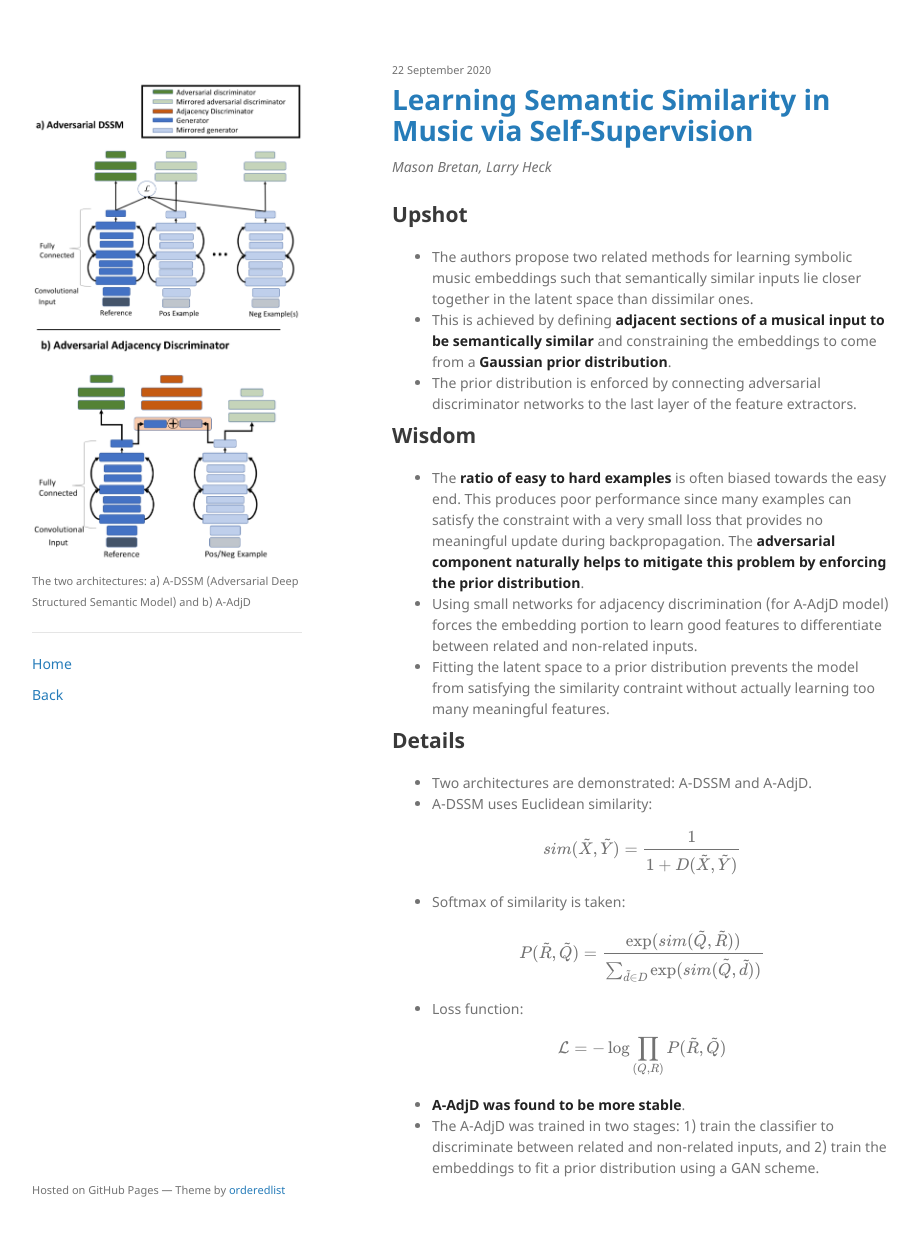
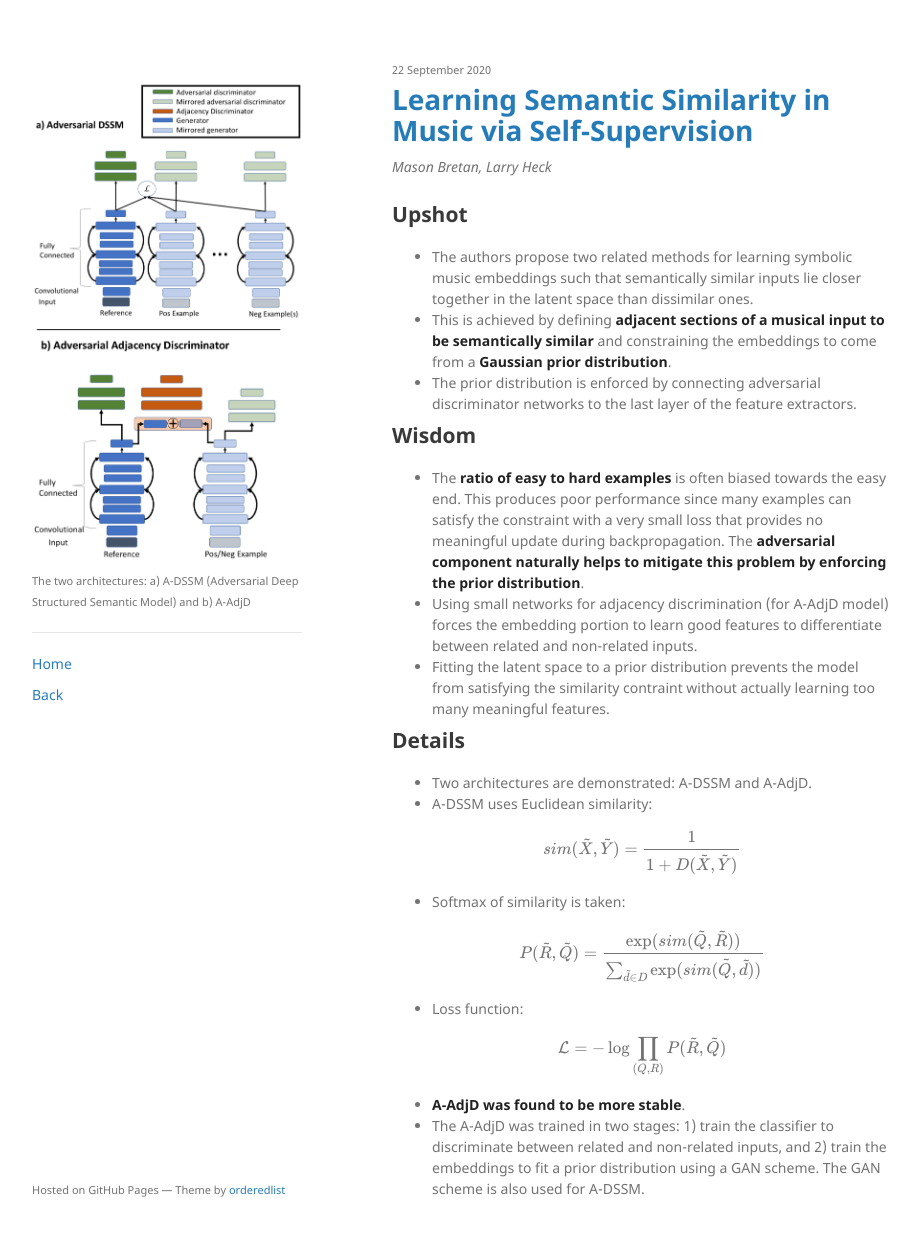
Before and after one commit to shreyanc/shreyanc.github.io, a Jekyll site: the page built from _posts/2020-09-22-semantic-similarity-via-self-supervision.md, in a window 1280 px wide and 1259 px high. Shown: the top 1236 px of the window, without its empty margins (178-1097 px from the left). Built offline with Jekyll 4.4.1, drawn with Linux system fonts in a browser that asks for light colours; formulas are drawn with MathJax 3.

Commit message:
Update 2020-09-22-semantic-similarity-via-self-supervision.md

```diff
--- a/_posts/2020-09-22-semantic-similarity-via-self-supervision.md
+++ b/_posts/2020-09-22-semantic-similarity-via-self-supervision.md
@@ -47,4 +47,4 @@
 $$
 
 - **A-AdjD was found to be more stable**.
-- The A-AdjD was trained in two stages: 1) train the classifier to discriminate between related and non-related inputs, and 2) train the embeddings to fit a prior distribution using a GAN scheme.
+- The A-AdjD was trained in two stages: 1) train the classifier to discriminate between related and non-related inputs, and 2) train the embeddings to fit a prior distribution using a GAN scheme. The GAN scheme is also used for A-DSSM.
```
